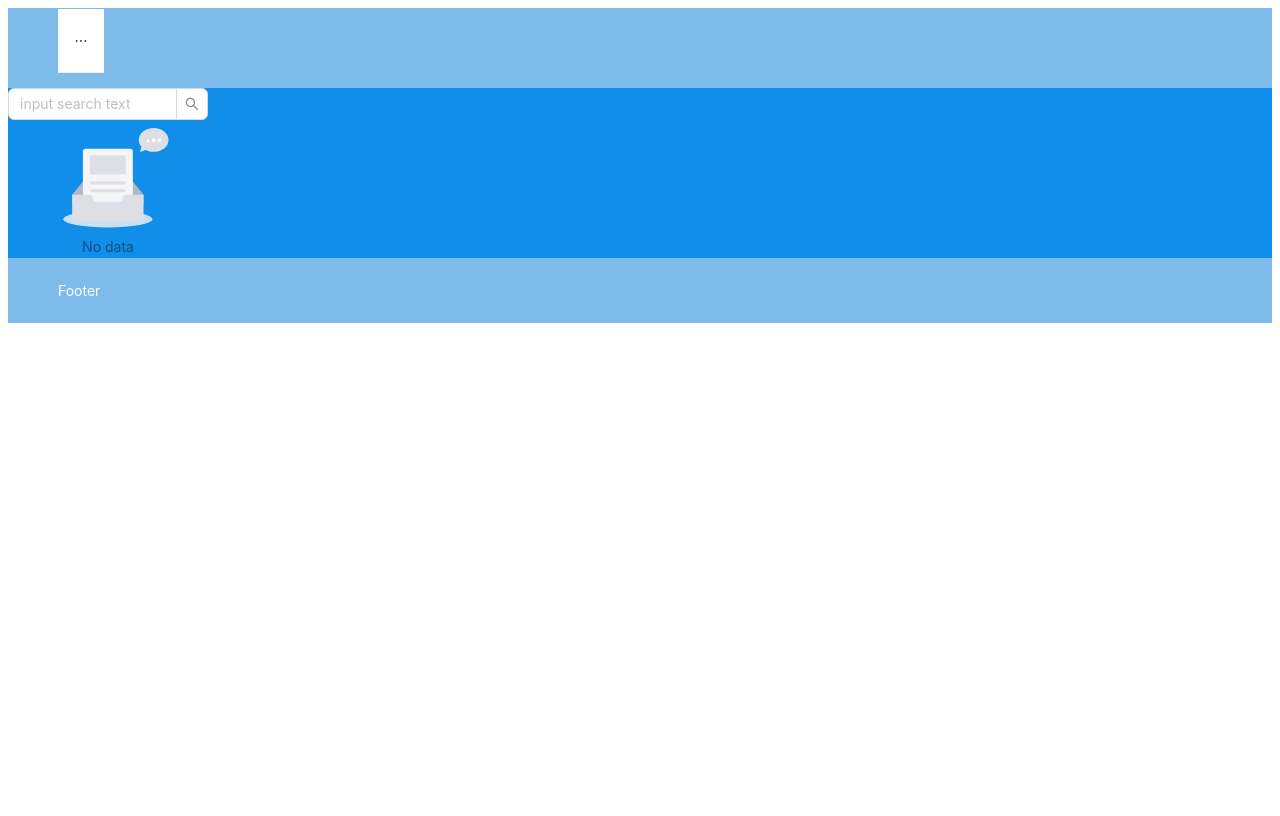
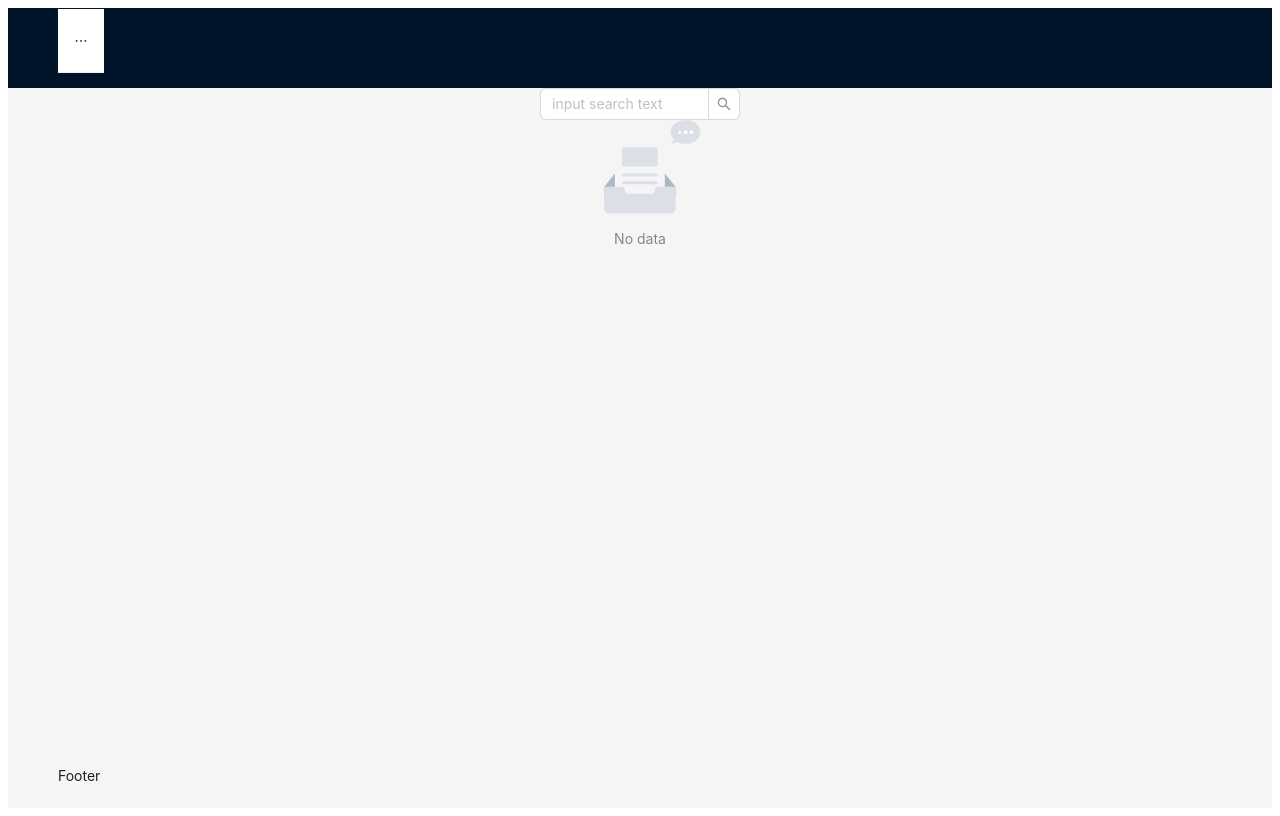
Before and after one commit to akashuba/move-saver, a React app: page / in a window 1280 px wide. Built offline with nearby package versions, Linux system fonts and the light colour scheme.

Commit message:
favorite, add to locla storage

```diff
--- a/src/components/favorite/Favorite.jsx
+++ b/src/components/favorite/Favorite.jsx
@@ -1,5 +1,7 @@
 import React from 'react';
 
 export const Favorite = () => {
+  const favorite = localStorage.getItem('favorite');
+  console.log(JSON.parse(favorite));
   return <h1>Favorite</h1>;
 };
--- a/src/components/layout/Layout.css
+++ b/src/components/layout/Layout.css
@@ -1,15 +1,17 @@
+.container {
+  height: 100vh;
+}
+
 .headerStyle {
-  background-color: #7dbcea;
-  color: white;
+  /* background-color: #7dbcea; */
+
   height: 10vh;
 }
 
 .contentStyle {
-  background-color: #108ee9;
-  color: white;
+  /* background-color: #108ee9; */
 }
 
 .footerStyle {
-  background-color: #7dbcea;
-  color: white;
+  /* background-color: #7dbcea; */
 }
--- a/src/components/layout/Layout.jsx
+++ b/src/components/layout/Layout.jsx
@@ -29,14 +29,14 @@ export const Layout = ({ children }) => {
   // console.log('movieData ', movieData);
 
   return (
-    <Space
-      direction="vertical"
-      style={{
-        width: '100%',
-      }}
-      size={[0, 48]}
-    >
-      <AntLayout>
+    // <Space
+    //   direction="vertical"
+    //   style={{
+    //     width: '100%',
+    //   }}
+    //   size={[0, 48]}
+    // >
+    <AntLayout className={styles.container}>
       {' '}
       <Header className={styles.headerStyle}>
         <Space>
@@ -48,6 +48,6 @@ export const Layout = ({ children }) => {
       </Content>
       <Footer className={styles.footerStyle}>Footer</Footer>
     </AntLayout>
-    </Space>
+    // </Space>
   );
 };
--- a/src/components/searchInput/SearchInput.css
+++ b/src/components/searchInput/SearchInput.css
@@ -0,0 +1,5 @@
+.container {
+  display: flex;
+  flex-direction: column;
+  align-items: center;
+}
--- a/src/components/searchInput/SearchInput.jsx
+++ b/src/components/searchInput/SearchInput.jsx
@@ -15,8 +15,21 @@ export const SearchInput = () => {
   const [value, setValue] = useState('');
 
   // console.log('styles ', styles);
-  useEffect(() => {
-    if (value) {
+  // useEffect(() => {
+  //   if (value) {
+  //     getMovie(value, page)
+  //       .then(function (response) {
+  //         setData(response?.data);
+  //       })
+  //       .catch(function (error) {
+  //         console.error(error);
+  //       });
+  //   }
+  // }, [value, page]);
+
+  const handleSearch = (value) => {
+    console.log('value: ', value);
+    console.log('page: ', page);
     getMovie(value, page)
       .then(function (response) {
         setData(response?.data);
@@ -24,20 +37,14 @@ export const SearchInput = () => {
       .catch(function (error) {
         console.error(error);
       });
-    }
-  }, [value, page]);
+  };
 
-  // const handleSearch = (value) => {
-  //   console.log('value: ', value);
-  //   console.log('page: ', page);
-  //   getMovie(value, page)
-  //     .then(function (response) {
-  //       setData(response?.data);
-  //     })
-  //     .catch(function (error) {
-  //       console.error(error);
-  //     });
-  // };
+  const handleClickFavorite = (item) => () => {
+    console.log(item);
+    const favorite = {};
+    favorite[item?.imdbID] = item;
+    window.localStorage.setItem('favorite', JSON.stringify(favorite));
+  };
 
   console.log('data: ', data);
 
@@ -48,10 +55,10 @@ export const SearchInput = () => {
   }
   return (
     <>
-      <Space direction="vertical" align="center">
+      <div className={styles.container}>
         <Search
           placeholder="input search text"
-          onSearch={(value) => setValue(value)}
+          onSearch={handleSearch}
           style={{
             width: 200,
           }}
@@ -67,7 +74,13 @@ export const SearchInput = () => {
               dataSource={data.Search}
               renderItem={(item) => (
                 <List.Item>
-                  <Card hoverable title={item.Title}>
+                  <Card
+                    hoverable
+                    title={item.Title}
+                    actions={[
+                      <button onClick={handleClickFavorite(item)}>⭐</button>,
+                    ]}
+                  >
                     <Image width={200} src={item.Poster} />
                   </Card>
                 </List.Item>
@@ -82,7 +95,7 @@ export const SearchInput = () => {
         ) : (
           <Empty />
         )}
-      </Space>
+      </div>
     </>
   );
 };
--- a/src/index.html
+++ b/src/index.html
@@ -1,15 +1,18 @@
 <!DOCTYPE html>
 <html lang="en">
+  <head>
+    <meta charset="UTF-8" />
+    <meta name="viewport" content="width=device-width, initial-scale=1.0" />
+    <meta http-equiv="X-UA-Compatible" content="ie=edge" />
+    <title>React Boilerplate</title>
+    <style>
+      #root {
+        height: 100vh;
+      }
+    </style>
+  </head>
 
-<head>
-    <meta charset="UTF-8">
-    <meta name="viewport" content="width=device-width, initial-scale=1.0">
-    <meta http-equiv="X-UA-Compatible" content="ie=edge">
-    <title>React Boilerplate</title>
-</head>
-
-<body>
-    <div id="root">
-
-    </div>
-</body>
+  <body>
+    <div id="root"></div>
+  </body>
+</html>
```
Lines whose indentation alone changed are shown as unchanged.
